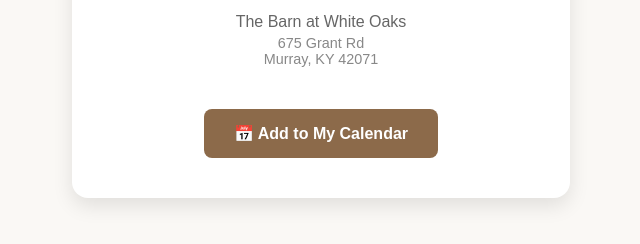
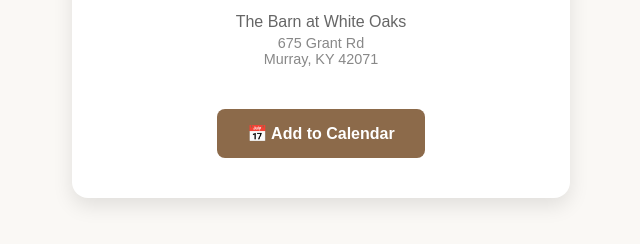
Before and after one commit to shadyhades7458/wedding-calendar, a plain HTML site: page index.html in a window 1280 px wide. Shown: the part 378-622 px from the top of the page, without its empty margins (319-959 px from the left). Drawn offline with Linux system fonts and the light colour scheme.

Commit message:
Update index.html

```diff
--- a/index.html
+++ b/index.html
@@ -92,7 +92,7 @@ a.button:hover{
     </p>
 
     <a class="button" href="A-and-J-Wedding-Date.ics">
-        📅 Add to My Calendar
+        📅 Add to Calendar
     </a>
 
 </div>
```
